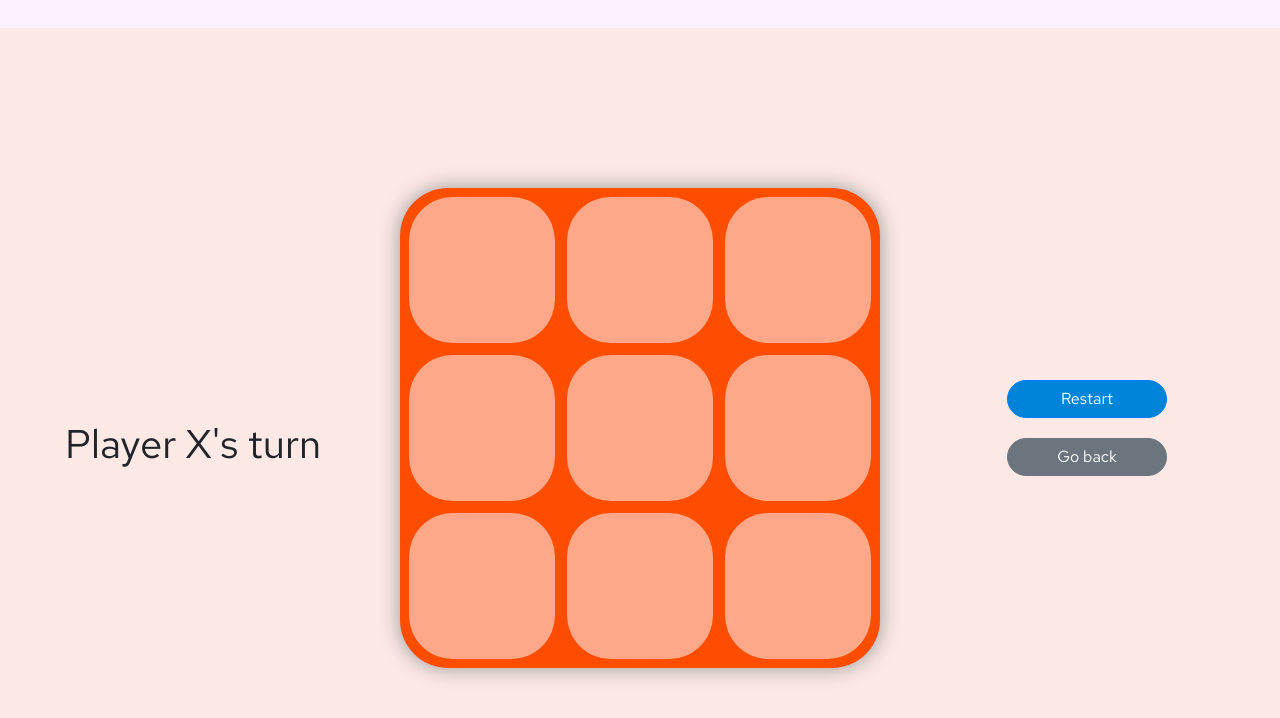
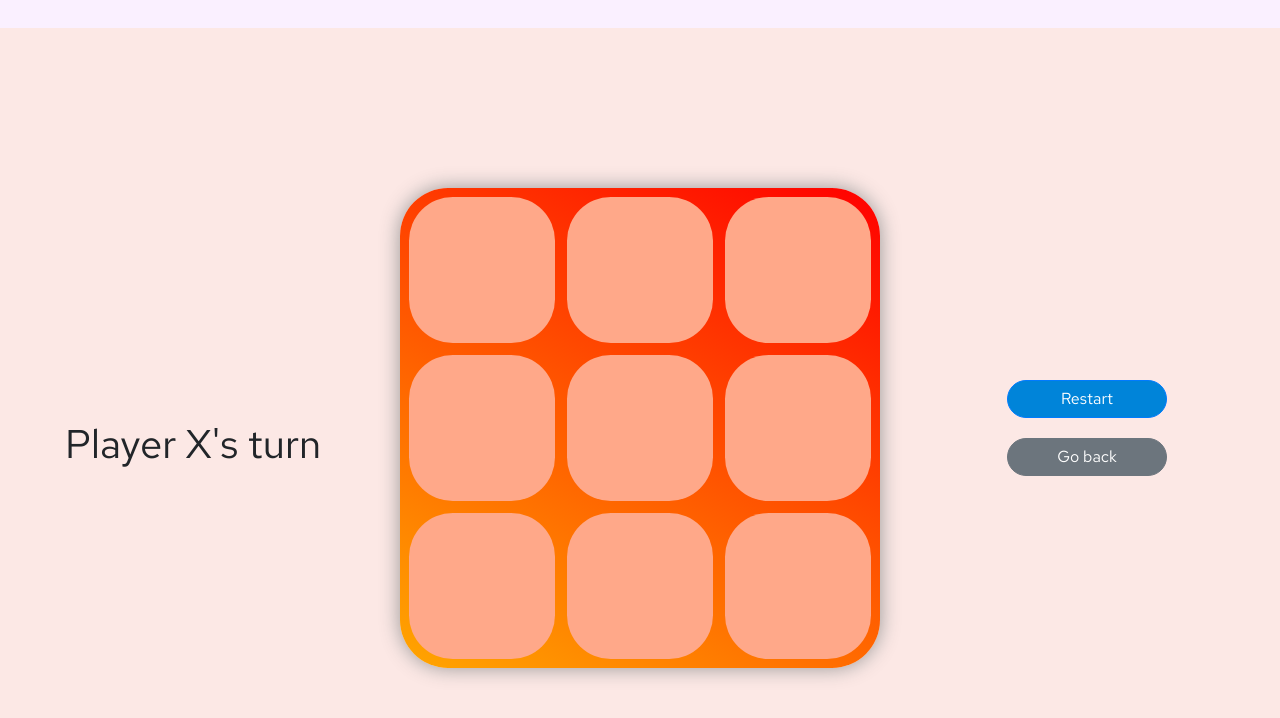
Before and after one commit to numannaeem/tic-tac-toe, a website: page index.html in a window 1280 px wide. Shown: the part 772-1490 px from the top of the page. Drawn offline with nearby package versions, Linux system fonts and the light colour scheme.

Commit message:
Board gradient

```diff
--- a/scripts.js
+++ b/scripts.js
@@ -8,6 +8,13 @@ var player = ""
 var counter = 0;
 var gameStarted = false
 const colors = ['red','orange','yellow','cyan','green','blue','violet']
+var deg = 0;
+
+// setInterval(function() {
+//     console.log($('#frontpage').css('background-image'))
+//     $('#frontpage').css('background-image',`linear-gradient(${deg}deg, hsl(280, 100%, 87%),hsl(280, 100%, 97%))`)
+//     deg = (deg == 360)? 0 : deg+1;
+// },10)
 
 var colorchangerVar;
 function colorchangerFn() {
--- a/styles.css
+++ b/styles.css
@@ -69,7 +69,8 @@ h2 {
 .board {
     width: 60vmin;
     height: 60vmin;
-    background-color: hsl(18, 100%, 50%);
+    background-image: linear-gradient(30deg, hsl(39, 100%, 50%), red);
+    /* background-color: hsl(18, 100%, 50%); */
     border-radius: 10%;
     box-shadow: 0px 0px 20px rgb(151, 151, 151);
     padding: 0.5%;
```
